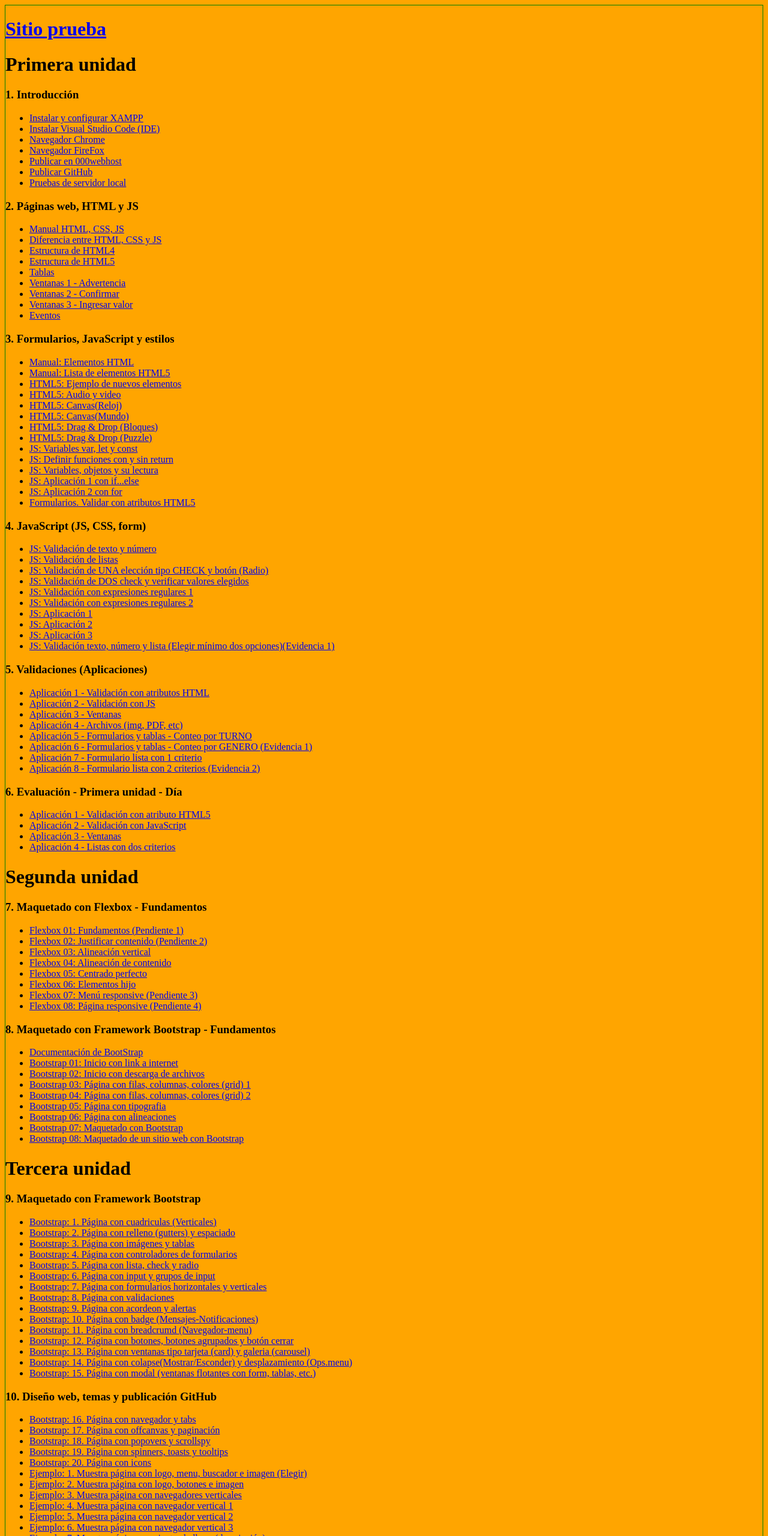
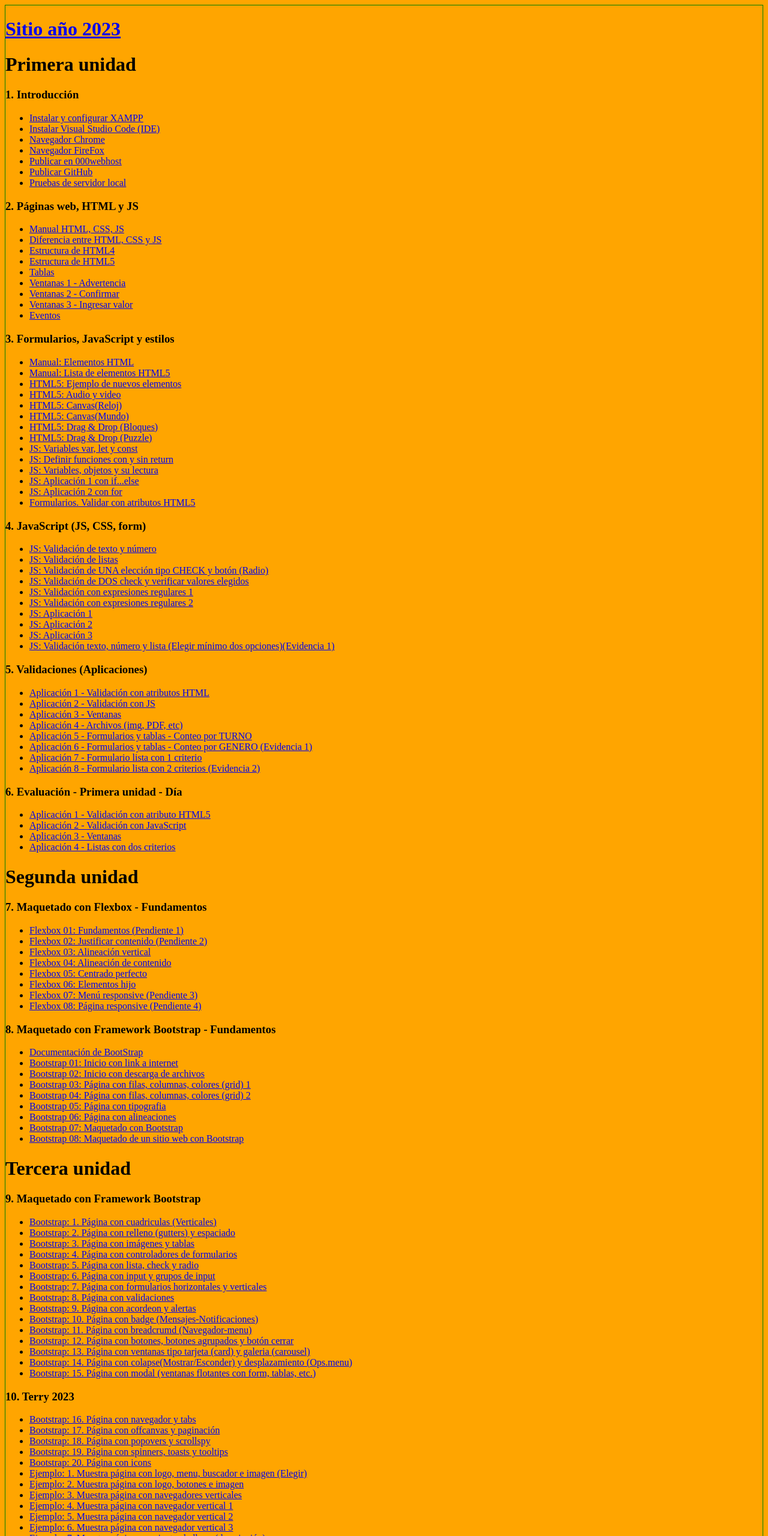
Before and after one commit to Terrypro12/terrycodigos, a plain HTML site: page index.html in a window 1280 px wide. Shown: the top 2560 px of the page at 60% size. Drawn offline with Linux system fonts and the light colour scheme.

Commit message:
v02, edite index

```diff
--- a/index.html
+++ b/index.html
@@ -6,7 +6,7 @@
 <style> body{background-color: orange; border: 1px solid green;} </style>
 </head>
 <body>
-	<h1> <a target="_blank" href="sitio/">Sitio prueba</a> </h1>
+	<h1> <a target="_blank" href="sitio/">Sitio año 2023</a> </h1>
 
 	<h1> Primera unidad </h1>
 	<h3> 1. Introducción </h3>
@@ -132,7 +132,7 @@
 		<li> <a target="_blank" href="unid2/s09_dw_bootstrap/p15_btr_modal.html">Bootstrap: 15. Página con modal (ventanas flotantes con form, tablas, etc.)</a></li>
 	</ul>
 
-	<h3>10. Diseño web, temas y publicación GitHub</h3>
+	<h3>10. Terry 2023</h3>
 	<ul>
 		<li> <a target="_blank" href="unid2/s10_btr_tmp_github/p01_btr_nav_tabs_navbar.html">Bootstrap: 16. Página con navegador y tabs</a></li>
 		<li> <a target="_blank" href="unid2/s10_btr_tmp_github/p02_btr_offcanvas_pagnt.html">Bootstrap: 17. Página con offcanvas y paginación</a></li>
```
Also changed, not shown: unid3/pagina3.html (added).
